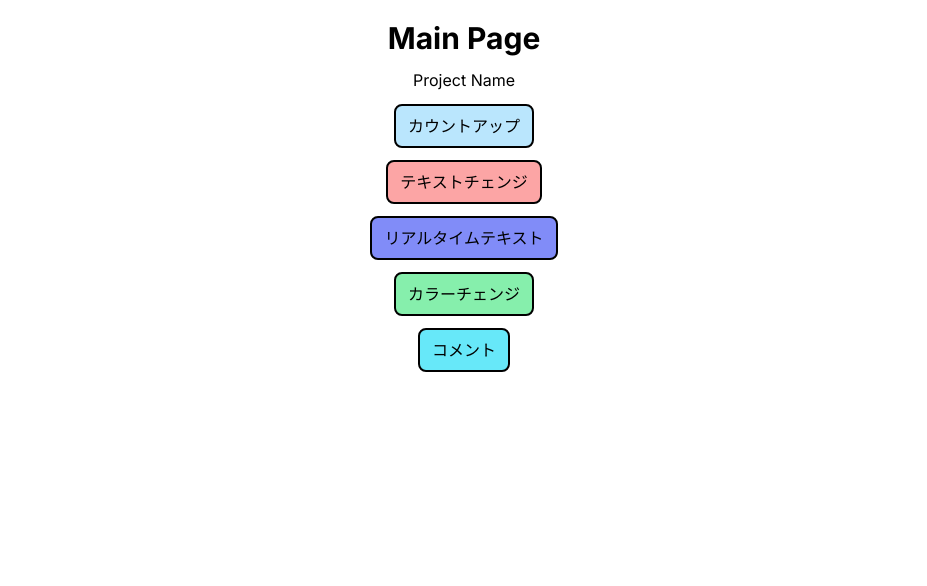
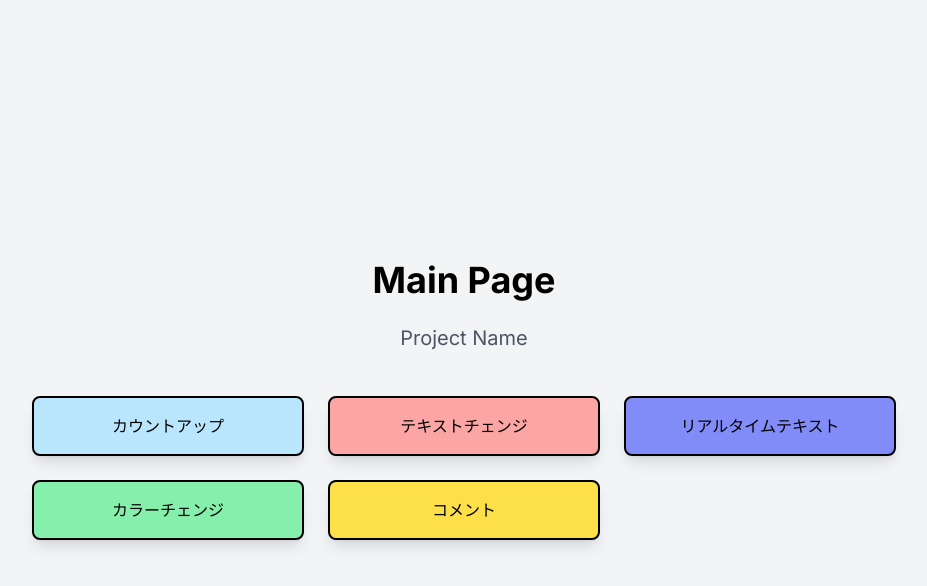
Before and after one commit to Kroro1208/beginners-projects, a Next.js app: page / in a window 1280 px wide. Shown: the top 586 px of the page, without its empty margins (176-1103 px from the left). Built offline with nearby package versions, Linux system fonts and the light colour scheme.

Commit message:
メニューレイアウト変えた

```diff
--- a/app/page.tsx
+++ b/app/page.tsx
@@ -2,26 +2,43 @@ import Link from "next/link";
 
 export default function Home() {
   return (
-    <div className="flex flex-col gap-3 justify-center items-center">
-      <h1 className="mt-5 text-3xl font-bold flex justify-center items-center">
+    <div className="flex flex-col gap-6 justify-center items-center min-h-screen bg-gray-100">
+      <h1 className="text-4xl font-bold">
         Main Page
       </h1>
-      <h2>Project Name</h2>
+      <h2 className="text-xl text-gray-600 mb-5">Project Name</h2>
+      <div className="grid grid-cols-1 sm:grid-cols-2 lg:grid-cols-3 gap-6 w-full max-w-4xl px-4">
         <Link href="/countUp">
-        <button className="border-2 border-black px-3 py-2 rounded-lg bg-sky-200">カウントアップ</button>
+          <div className="border-2 border-black rounded-lg bg-sky-200 hover:bg-sky-300
+          px-6 py-4 text-center shadow-lg transition-colors duration-300 cursor-pointer">
+            カウントアップ
+          </div>
         </Link>
         <Link href="/textChange">
-        <button className="border-2 border-black px-3 py-2 rounded-lg bg-red-300">テキストチェンジ</button>
+          <div className="border-2 border-black rounded-lg bg-red-300 hover:bg-red-400
+          px-6 py-4 text-center shadow-lg transition-colors duration-300 cursor-pointer">
+            テキストチェンジ
+          </div>
         </Link>
         <Link href="/realTimeText">
-        <button className="border-2 border-black px-3 py-2 rounded-lg bg-indigo-400">リアルタイムテキスト</button>
+          <div className="border-2 border-black rounded-lg bg-indigo-400 hover:bg-indigo-500
+          px-6 py-4 text-center shadow-lg transition-colors duration-300 cursor-pointer">
+            リアルタイムテキスト
+          </div>
         </Link>
         <Link href="/colorChange">
-        <button className="border-2 border-black px-3 py-2 rounded-lg bg-green-300">カラーチェンジ</button>
+          <div className="border-2 border-black rounded-lg bg-green-300 hover:bg-green-400
+          px-6 py-4 text-center shadow-lg transition-colors duration-300 cursor-pointer">
+            カラーチェンジ
+          </div>
         </Link>
         <Link href="/comment">
-        <button className="border-2 border-black px-3 py-2 rounded-lg bg-cyan-300">コメント</button>
+          <div className="border-2 border-black rounded-lg bg-yellow-300 hover:bg-yellow-400
+          px-6 py-4 text-center shadow-lg transition-colors duration-300 cursor-pointer">
+            コメント
+          </div>
         </Link>
+      </div>
     </div>
   );
 }
```
Lines whose indentation alone changed are shown as unchanged.
